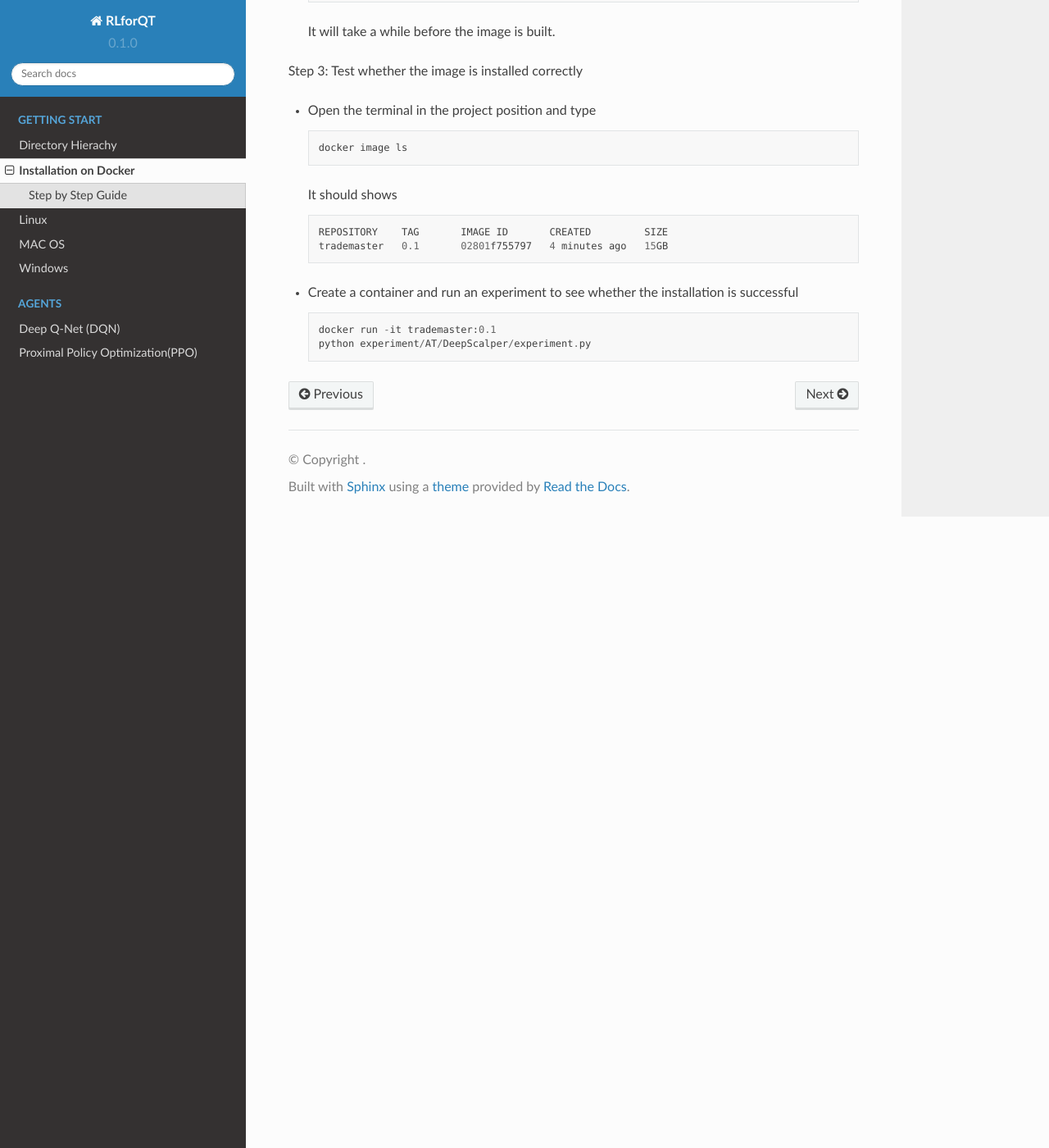
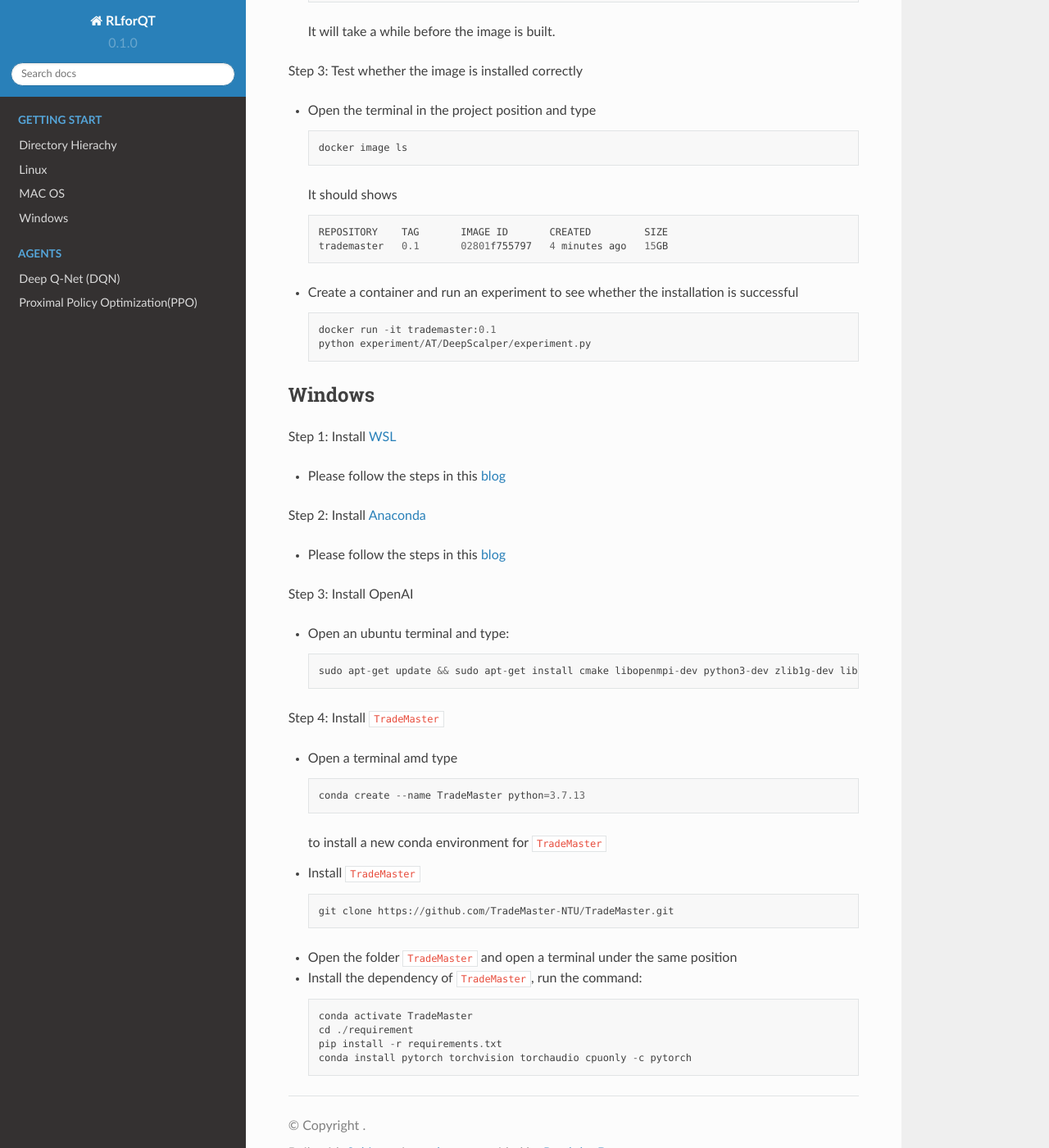
Before and after one commit to yonggang-Xie/readthedocs, a Sphinx documentation site: the page built from docs/source/Installation.md, in a window 1280 px wide and 1400 px high, scrolled down 1334 px. Shown: the whole window at 82% size. Built offline with Sphinx 7.4.7 and the Read the Docs theme 2.0.0, drawn with Linux system fonts in a browser that asks for light colours; pages that are not in the unit, such as notebooks, are missing from menus; some of the changed text lies outside the part shown.

Commit message:
Update and rename Installation_docker.md to Installation.md

````diff
--- a/docs/source/Installation_docker.md
+++ b/docs/source/Installation.md
@@ -1,7 +1,10 @@
-# Installation on Docker
+# Installation
+
+
+## Docker
+
 Docker is a set of platform as a service (PaaS) products that use OS-level virtualization to deliver software in packages called containers.
 
-## Step by Step Guide
 Step 1: Install [Docker](https://docs.docker.com/)
 - Please follow the steps in this [blog](https://docs.docker.com/engine/install/)
 - To check whether the Docker has been installed properly, type `docker version`, it should show:
@@ -72,3 +75,34 @@
   docker run -it trademaster:0.1
   python experiment/AT/DeepScalper/experiment.py
   ```
+## Windows
+Step 1: Install [WSL](https://docs.microsoft.com/en-us/windows/wsl/)
+- Please follow the steps in this [blog](https://docs.microsoft.com/en-us/windows/wsl/install)
+
+Step 2: Install [Anaconda](https://www.anaconda.com/products/individual)
+- Please follow the steps in this [blog](https://linuxize.com/post/how-to-install-anaconda-on-ubuntu-18-04/)
+
+Step 3: Install OpenAI
+
+- Open an ubuntu terminal and type:
+   ```
+   sudo apt-get update && sudo apt-get install cmake libopenmpi-dev python3-dev zlib1g-dev libgl1-mesa-glx swig
+   ```
+Step 4: Install [`TradeMaster`](https://github.com/TradeMaster-NTU/TradeMaster)
+- Open a terminal amd type
+  ```
+  conda create --name TradeMaster python=3.7.13
+  ```
+  to install a new conda environment for `TradeMaster`
+- Install `TradeMaster`
+  ```
+  git clone https://github.com/TradeMaster-NTU/TradeMaster.git
+  ```
+- Open the folder `TradeMaster` and open a terminal under the same position
+- Install the dependency of `TradeMaster`, run the command:
+   ```
+   conda activate TradeMaster
+   cd ./requirement
+   pip install -r requirements.txt
+   conda install pytorch torchvision torchaudio cpuonly -c pytorch
+   ```
````
